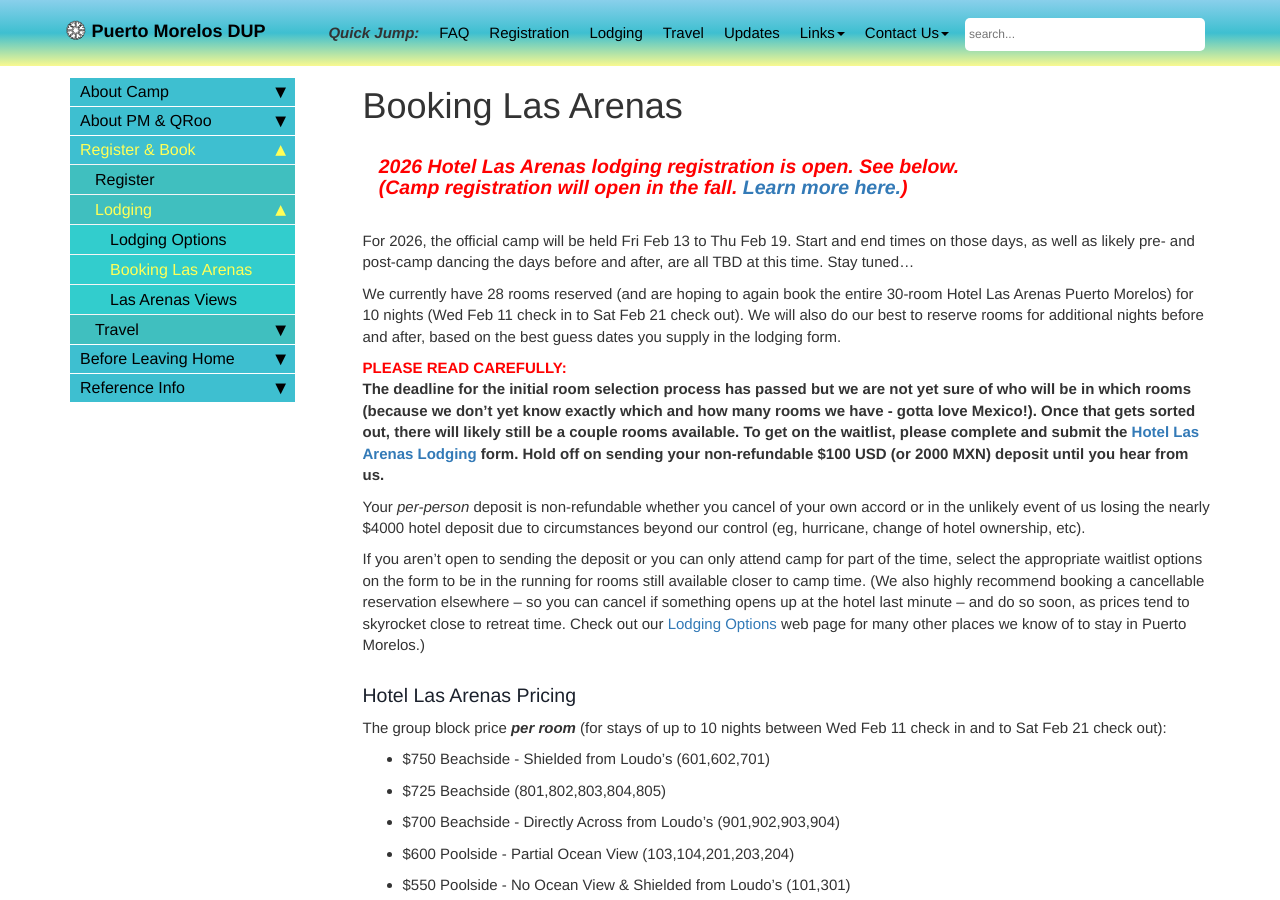
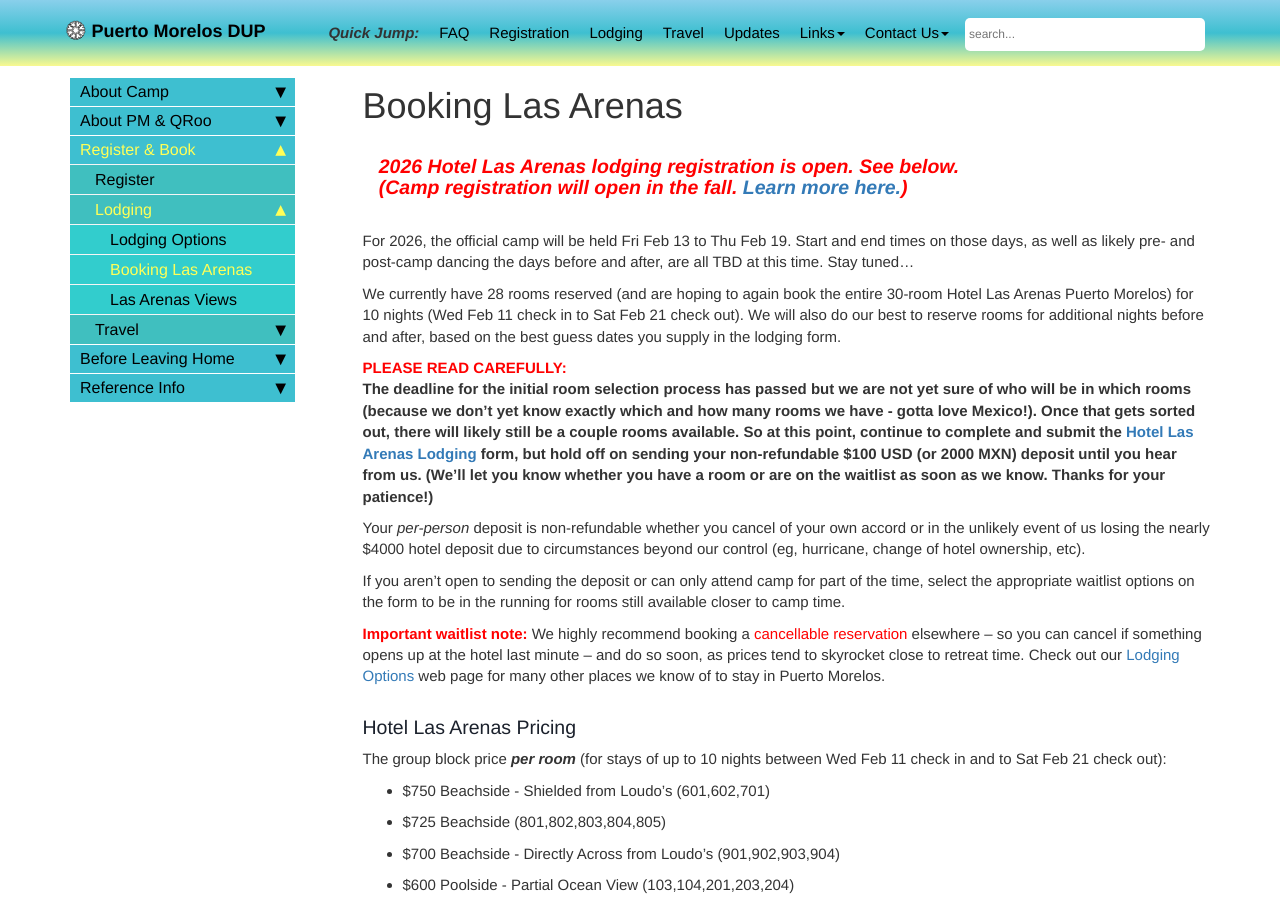
Before and after one commit to davewalker60/pmdup, a Jekyll site: the page built from pages/booking-las-arenas.md, in a window 1280 px wide and 900 px high. Built offline with Jekyll 4.4.1, drawn with Linux system fonts in a browser that asks for light colours; comment, search, counter and statistics services are not loaded.

Commit message:
Update waitlist text

```diff
--- a/pages/booking-las-arenas.md
+++ b/pages/booking-las-arenas.md
@@ -14,11 +14,13 @@ search: include
 We currently have 28 rooms reserved (and are hoping to again book the entire 30-room Hotel Las Arenas Puerto Morelos) for 10 nights (Wed Feb 11 check in to Sat Feb 21 check out). We will also do our best to reserve rooms for additional nights before and after, based on the best guess dates you supply in the lodging form.
 
 <span style="color:red">**PLEASE READ CAREFULLY:**</span><br>
-**The deadline for the initial room selection process has passed but we are not yet sure of who will be in which rooms (because we don't yet know exactly which and how many rooms we have - gotta love Mexico!). Once that gets sorted out, there will likely still be a couple rooms available. To get on the waitlist, please complete and submit the [Hotel Las Arenas Lodging](https://docs.google.com/forms/d/e/1FAIpQLSct3SrTHl76pMYcZ5z9-eWdLCjCXzf4igqfVk689qA42YuyWA/viewform){:target="_blank"} form. Hold off on sending your non-refundable $100 USD (or 2000 MXN) deposit until you hear from us.**
+**The deadline for the initial room selection process has passed but we are not yet sure of who will be in which rooms (because we don't yet know exactly which and how many rooms we have - gotta love Mexico!). Once that gets sorted out, there will likely still be a couple rooms available. So at this point, continue to complete and submit the [Hotel Las Arenas Lodging](https://docs.google.com/forms/d/e/1FAIpQLSct3SrTHl76pMYcZ5z9-eWdLCjCXzf4igqfVk689qA42YuyWA/viewform){:target="_blank"} form, but hold off on sending your non-refundable $100 USD (or 2000 MXN) deposit until you hear from us. (We'll let you know whether you have a room or are on the waitlist as soon as we know. Thanks for your patience!)**
 
 Your *per-person* deposit is non-refundable whether you cancel of your own accord or in the unlikely event of us losing the nearly $4000 hotel deposit due to circumstances beyond our control (eg, hurricane, change of hotel ownership, etc).
 
-If you aren't open to sending the deposit or you can only attend camp for part of the time, select the appropriate waitlist options on the form to be in the running for rooms still available closer to camp time. (We also highly recommend booking a cancellable reservation elsewhere -- so you can cancel if something opens up at the hotel last minute -- and do so soon, as prices tend to skyrocket close to retreat time. Check out our [Lodging Options](lodging-options.md) web page for many other places we know of to stay in Puerto Morelos.)
+If you aren't open to sending the deposit or can only attend camp for part of the time, select the appropriate waitlist options on the form to be in the running for rooms still available closer to camp time.
+
+**<span style="color:red">Important waitlist note:</span>** We highly recommend booking a <span style="color:red">cancellable reservation</span> elsewhere -- so you can cancel if something opens up at the hotel last minute -- and do so soon, as prices tend to skyrocket close to retreat time. Check out our [Lodging Options](lodging-options.md) web page for many other places we know of to stay in Puerto Morelos.
 
 ### Hotel Las Arenas Pricing
 
```
